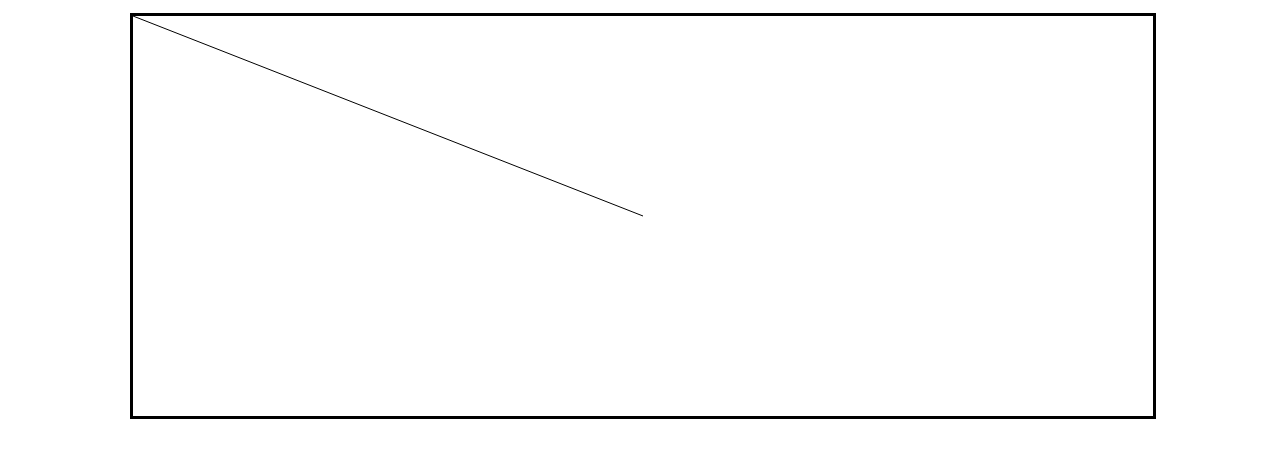
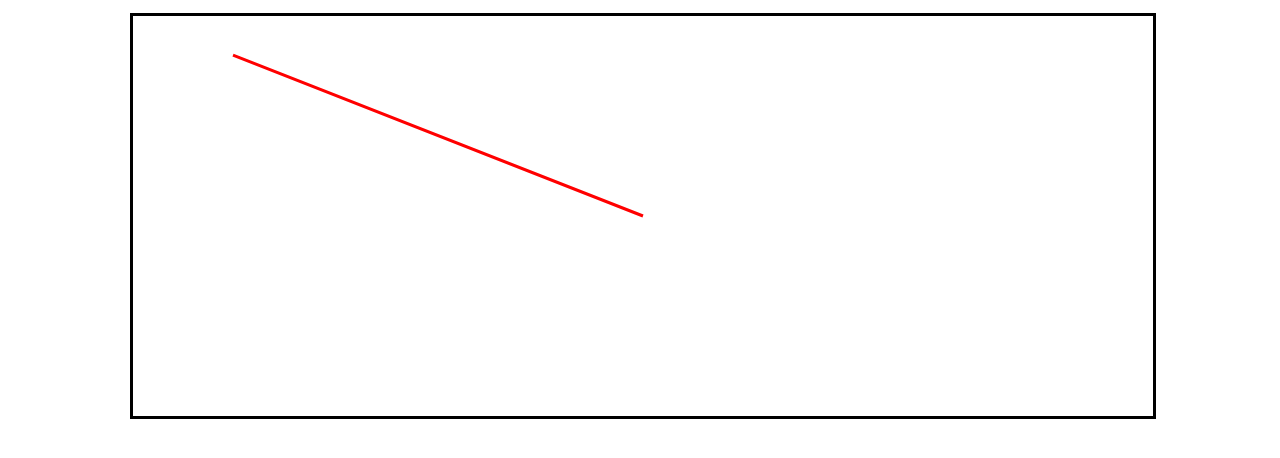
Before and after one commit to FelineAlloy/Optics-Unravelled, a website: page static/demo.html in a window 1280 px wide. Shown: the part 178-636 px from the top of the page. Drawn offline with nearby package versions, Linux system fonts and the light colour scheme; animation ran at ten frames a second.

Commit message:
added drawing workflow

```diff
--- a/canvas/draw.js
+++ b/canvas/draw.js
@@ -1,20 +1,89 @@
 const canvas = document.getElementById("example");
 const c = canvas.getContext("2d");
 
-var draw = {
+var artist = {
+
+    // Arrayes for objects to be drawn
+
+    objects: [],
+
+    rays: [], // the light sources
+
+    drawBufffer: [], // all the rays forwhich I still need to check collisions before drawing
+
+    // Drawing functions
+
     clear: function() {
         c.clearRect(0, 0, canvas.width, canvas.height);
     },
 
+    draw_segment: function(seg1) {
+        c.moveTo(seg1.p1.x, seg1.p1.y);
+        c.lineTo(seg1.p2.x, seg1.p2.y);
+    },
+
     draw_ray: function(ray1) {
-        c.beginPath();
         c.moveTo(ray1.p1.x, ray1.p1.y);
 
         var d = canvas.height*canvas.height + canvas.width*canvas.width;
         var x = (ray1.p2.x - ray1.p1.x) / graphs.length(ray1.p1, ray1.p2) * d;
         var y = (ray1.p2.y - ray1.p1.y) / graphs.length(ray1.p1, ray1.p2) * d;
 
-        c.lineTo(ray1.p2.x, ray1.p2.y);
+        c.lineTo(x, y);
+    },
+
+    draw: function() {
+
+        for(const obj of artist.objects) {
+            obj.draw(); //draw the object
+        }
+
+        // since ik rays will only use stroke, i group them toghether.
+        c.strokeStyle = "red";
+        c.lineWidth = 3;
+
+        c.beginPath();
+
+        for(const ray of artist.rays) {
+            artist.drawBufffer.push(ray);
+        }
+
+        for(const ray of artist.drawBufffer) {
+            var colPoint = {type: 1, x: -1, y: -1, exist: false};
+            var newRay;
+            var minDist = 1e9;
+            for(const obj of artist.objects) {
+                //get the nearest collision point between the ray and a part of the object
+                // this should return two things:
+                // 1. the point where the collision happend
+                // 2. a new ray to be added to rays[] which represents the new light direction
+
+                var {point: colPoint_tmp, ray: newRay_tmp} = obj.getCollision(ray);
+
+                console.log(colPoint_tmp)
+
+                if(colPoint_tmp.exist) {
+                    var dist = graphs.length(ray.p1, colPoint_tmp);
+
+                    // only take into consideration the closest collision
+                    if(dist < minDist) {
+                        minDist = dist;
+                        colPoint = colPoint_tmp;
+                        newRay = newRay_tmp;
+                    }
+                }
+            }
+
+            if(colPoint.exist) {
+                console.log("yes");
+                artist.draw_segment(graphs.segment(ray.p1, colPoint));
+                //if(newRay.exist) {artist.drawBufffer.push(newRay);}
+            } else {
+                console.log("no");
+                artist.draw_ray(ray);
+            }
+        }
+
         c.stroke();
     }
 }
--- a/canvas/graphs.js
+++ b/canvas/graphs.js
@@ -48,7 +48,7 @@ var graphs = {
         var ya = l1.p2.y - l1.p1.y;
         var yb = l2.p2.y - l2.p1.y;
 
-        return graph.point((A * xb - b * xa) / (xa * yb - xb * ya), (A * yb - B * ya) / (xa * yb - xb * ya));
+        return graphs.point((A * xb - B * xa) / (xa * yb - xb * ya), (A * yb - B * ya) / (xa * yb - xb * ya));
     },
 
     intersection_line_circle: function(l1, c1) {
--- a/canvas/main.js
+++ b/canvas/main.js
@@ -15,10 +15,18 @@ var ray = graphs.ray(
     graphs.point(canvas.width/2, canvas.height/2),
     graphs.point(0, 0));
 
+var diopter = new planeDiopter(
+    graphs.point(100, canvas.height),
+    graphs.point(100, 0),
+    1, 1.5);
+
+artist.objects.push(diopter);
+artist.rays.push(ray);
+
 function animate() {
     requestAnimationFrame(animate);
-    draw.clear();
-    draw.draw_ray(ray);
+    artist.clear();
+    artist.draw();
 }
 
 animate();
--- /dev/null
+++ b/canvas/objects/planeDiopter.js
@@ -0,0 +1,39 @@
+
+function planeDiopter(point1, point2, n1, n2) {
+
+    this.l1 = {type: 2, p1: point1, p2: point2, exist: true};
+    this.n1 = n1;
+    this.n2 = n2;
+
+    // required member functions
+    this.draw = function() {};
+    this.getCollision = function(ray1) {
+
+        let line1 = ray1;
+        line1.type = 2;
+        let colPoint = graphs.intersection(line1, this.l1);
+
+        if(graphs.intersection_is_on_ray(colPoint, ray1))
+        {
+            let normal = graphs.perpendicular_bisector(this.l1);
+
+            let p0 = graphs.intersection(normal, line1)
+            let p1 = {type: 1, x: normal.p1.x - p0.x, y: normal.p1.y - p0.y, exist: true};
+            let p2 = {type: 1, x: line1.p1.x - p0.x, y: line1.p1.y - p0.y, exist: true};
+
+            let i = Math.abs(graphs.cross(p1, p2) / graphs.length(p0, p1) / graphs.length(p0, p2));
+            let r = i * n1 / n2;
+
+            let newRay = graphs.ray(
+                colPoint,
+                graphs.point(0, 0)); //find a way of calculating this using r
+
+            return {point: colPoint, ray: newRay}
+        } else {
+
+            colPoint.exist = false;
+            return {point: colPoint, ray: {}};
+        }
+
+    };
+}
--- a/package.json
+++ b/package.json
@@ -13,9 +13,9 @@
   "dependencies": {
     "express": "^4.18.2",
     "fs": "^0.0.1-security",
-    "gulp": "^4.0.2",
-    "gulp-nunjucks": "^5.1.0",
-    "nodemon": "^2.0.22",
+    "gulp": "^3.9.1",
+    "gulp-nunjucks": "^3.1.1",
+    "nodemon": "^3.0.1",
     "nunjucks": "^3.2.4"
   }
 }
--- a/static/css/style.css
+++ b/static/css/style.css
@@ -40,11 +40,15 @@ a {
     color: white;
 }
 
+.canvas-wrapper {
+    height: 400px;
+    width: 100%;
+}
+
 canvas {
     border-color: black;
     border-style: solid;
-    /* height: 400px; */
-    /* width: 100%; */
+
 }
 
 iframe {
--- a/static/demo.html
+++ b/static/demo.html
@@ -32,13 +32,14 @@
         </div>
     </header>
     <article class="s1-container article-mp">
-        <section style="height:400px">
+        <section>
             <h2>Canvas Demo</h2>
-            <canvas id="example"></canvas>
+            <div class="canvas-wrapper"><canvas id="example"></canvas></div>
         </section>
     </article>
 
     <script src="/canvas/graphs.js"></script>
+    <script src="/canvas/objects/planeDiopter.js"></script>
     <script src="/canvas/draw.js"></script>
     <script src="/canvas/main.js"></script>
 </body>
```
Also changed, not shown: 1 other file.
